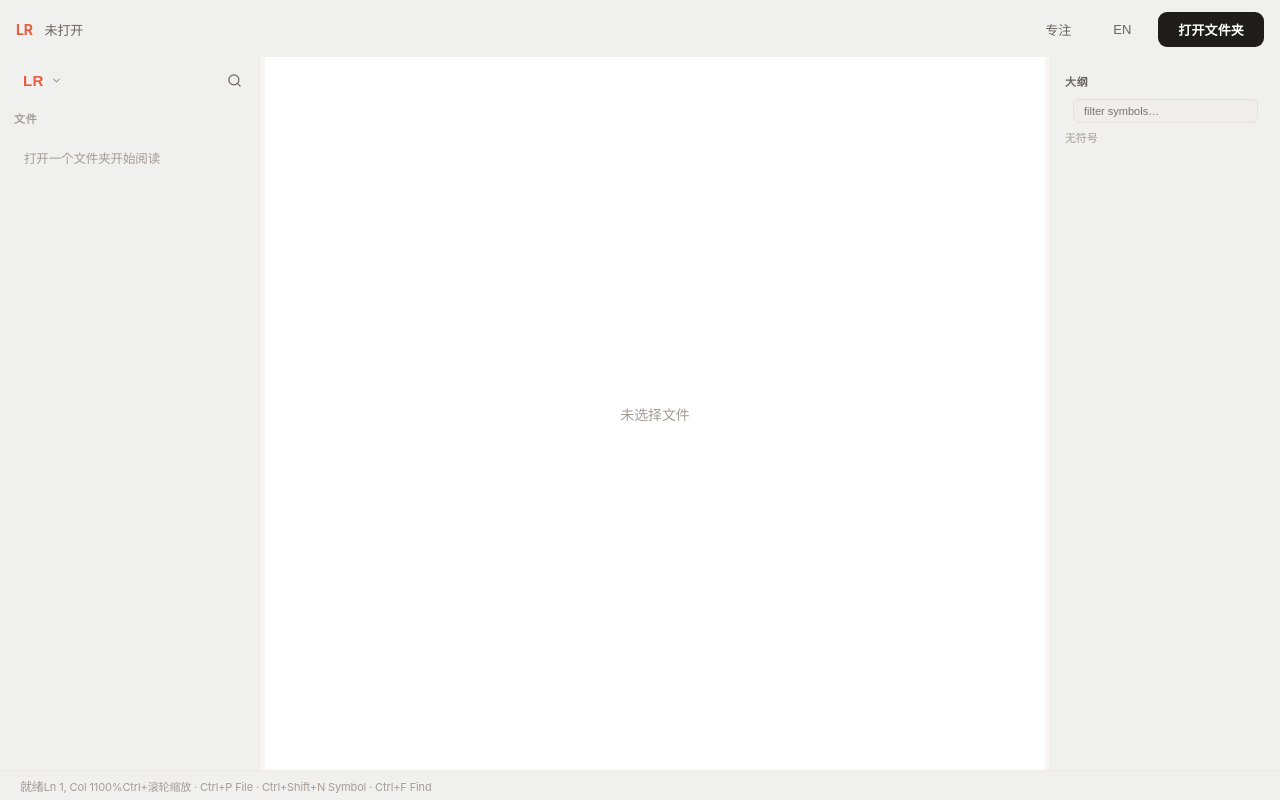
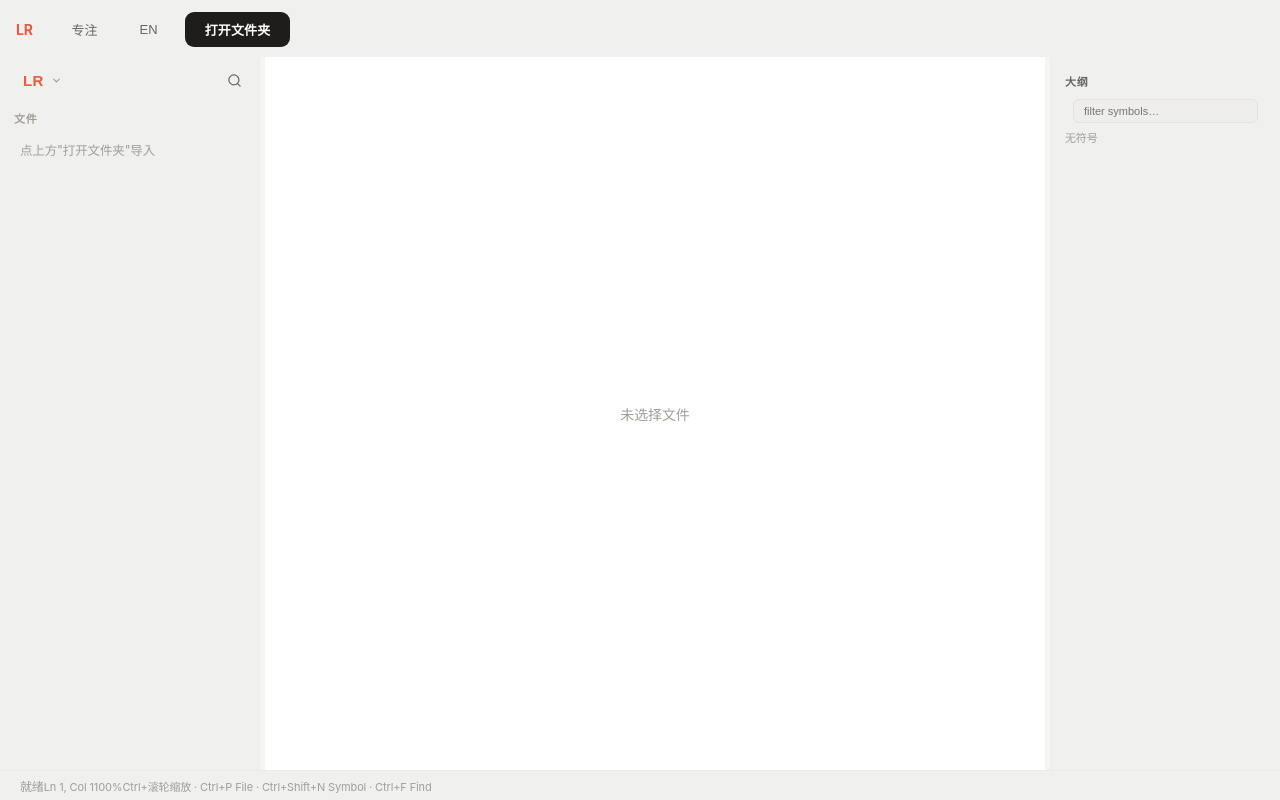
Before and after one commit to zfan980816/only_code, a React (Vite) app: page / in a window 1280 px wide. Built offline with nearby package versions, Linux system fonts and the light colour scheme.

Commit message:
design: sidebar matches Codex - folder list of imported workspaces with accordion expansion, LR brand + workspace dropdown, normPath dedupe, drop header workspace text

```diff
--- a/src/App.tsx
+++ b/src/App.tsx
@@ -112,6 +112,10 @@ function getWordIndex(text: string, clicked: number): { start: number; end: numb
 
 
 interface SymNode { sym: Sym; children: SymNode[]; }
+
+function normPath(p?: string): string {
+  return (p ?? "").replace(/^\\\\\?\\/, "").replace(/[\\/]+$/, "").toLowerCase();
+}
 
 function buildSymTree(flat: Sym[]): SymNode[] {
   const sorted = [...flat].sort((a, b) => a.startLine - b.startLine || a.startColumn - b.startColumn);
@@ -311,8 +315,7 @@ export default function App() {
       setFoldedLines(new Set()); setHighlightWord(""); setCurrentLine(0); setJumpTarget(null);
       setStatus(`${w.name} · ${w.indexedFiles} indexed`);
       setWsList(prev => {
-        const norm = (p: string) => p.replace(/^\\\\\?\\\\/, "").replace(/\/$/, "").toLowerCase();
-        const next = [{ root, name: w.name }, ...prev.filter(x => norm(x.root) !== norm(root) && x.name !== w.name)];
+        const next = [{ root, name: w.name }, ...prev.filter(x => normPath(x.root) !== normPath(root))];
         localStorage.setItem("lr-ws-list", JSON.stringify(next));
         return next;
       });
@@ -814,7 +817,7 @@ export default function App() {
     <div className={`app ${focus ? "focus" : ""}`}>
       <header className="hdr">
         <span className="logo">LR</span>
-        <span className="ws-name">{ws ? ws.name : t("noWs")}</span>
+        <span />
         <button className="btn-focus" onClick={() => setFocus(!focus)}>{t("focus")}</button>
         <button className="btn-lang" onClick={() => setLang(lang === "zh" ? "en" : "zh")}>{lang === "zh" ? "EN" : "中文"}</button>
         <button className="btn-open" onClick={openFolder}>{t("open")}</button>
@@ -871,9 +874,25 @@ export default function App() {
               </>
             )}
               <div className="side-section-title">文件</div>
-              <div className="tree">
-                {ws && expanded[""] ? expanded[""].map(c => renderTree([c], 0)) : (
-                  <div className="muted" style={{ padding: "10px 12px", fontSize: 12.5 }}>打开一个文件夹开始阅读</div>
+              <div className="folder-list">
+                {wsList.map(w => {
+                  const active = normPath(ws?.root) === normPath(w.root);
+                  return (
+                    <div key={w.root} className={`folder-item ${active ? "on" : ""}`}>
+                      <button className="folder-row" onClick={() => openWorkspace(w.root)} title={w.root}>
+                        <svg className="folder-ic" width="15" height="15" viewBox="0 0 24 24" fill="none" stroke="currentColor" strokeWidth="1.8" strokeLinecap="round" strokeLinejoin="round"><path d="M22 19a2 2 0 0 1-2 2H4a2 2 0 0 1-2-2V5a2 2 0 0 1 2-2h5l2 3h9a2 2 0 0 1 2 2z"/></svg>
+                        <span>{w.name}</span>
+                      </button>
+                      {active && expanded[""] && (
+                        <div className="folder-files">
+                          {expanded[""].map(c => renderTree([c], 0))}
+                        </div>
+                      )}
+                    </div>
+                  );
+                })}
+                {wsList.length === 0 && (
+                  <div className="muted" style={{ padding: "8px 12px", fontSize: 12.5 }}>点上方"打开文件夹"导入</div>
                 )}
               </div>
           </aside>
--- a/src/index.css
+++ b/src/index.css
@@ -791,3 +791,25 @@ html, body, #root { height: 100vh; overflow: hidden; }
   padding: 8px 14px 6px;
   letter-spacing: .06em;
 }
+
+
+/* ── 文件 folder list (Codex 项目 style) ── */
+.folder-list { padding: 0 8px 12px; }
+.folder-item { margin-bottom: 1px; }
+.folder-row {
+  display: flex; align-items: center; gap: 9px;
+  width: 100%; text-align: left;
+  padding: 7px 10px;
+  border: 0; border-radius: 8px;
+  background: transparent;
+  color: var(--text-secondary);
+  font-size: 13.5px;
+  cursor: pointer;
+  transition: background 0.1s ease;
+}
+.folder-row:hover { background: rgba(0,0,0,.055); color: var(--text); }
+.folder-item.on .folder-row { color: var(--text); font-weight: 600; background: rgba(0,0,0,.05); }
+.folder-ic { color: #B8B2A8; flex-shrink: 0; }
+.folder-item.on .folder-ic { color: var(--accent); }
+.folder-files { padding: 0 0 4px 14px; }
+.folder-files .tree-row { font-size: 12.5px; padding: 4px 9px; }
```
